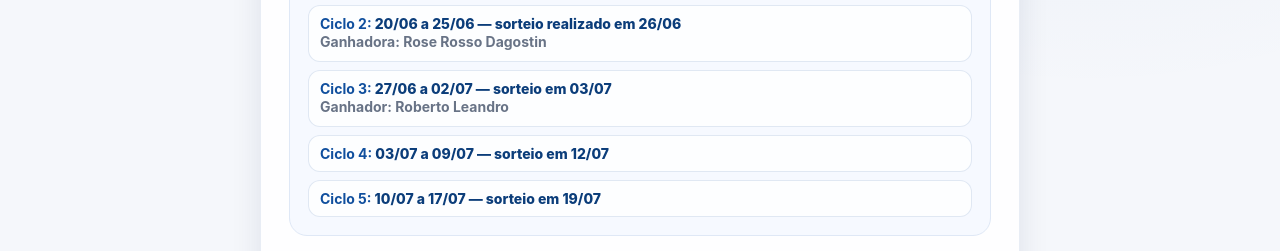
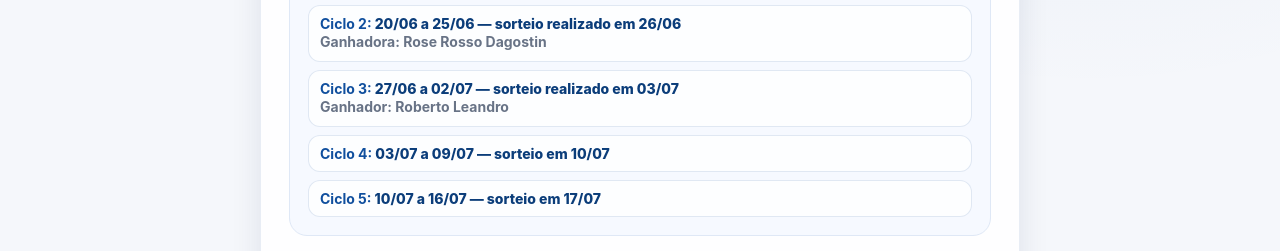
Before and after one commit to carolsalvaro/craquedacopahn, a website: page index.html in a window 1280 px wide. Shown: the part 761-1012 px from the top of the page. Drawn offline with Linux system fonts and the light colour scheme; no server answers.

Commit message:
Update index.html

```diff
--- a/index.html
+++ b/index.html
@@ -60,11 +60,11 @@
     <li><b>Ciclo 2:</b> 20/06 a 25/06 — sorteio realizado em 26/06
        <span>Ganhadora: Rose Rosso Dagostin</span>
     </li>
-    <li><b>Ciclo 3:</b> 27/06 a 02/07 — sorteio em 03/07
+    <li><b>Ciclo 3:</b> 27/06 a 02/07 — sorteio realizado em 03/07
       <span>Ganhador: Roberto Leandro</span>
     </li>
-    <li><b>Ciclo 4:</b> 03/07 a 09/07 — sorteio em 12/07</li>
-    <li><b>Ciclo 5:</b> 10/07 a 17/07 — sorteio em 19/07</li>
+    <li><b>Ciclo 4:</b> 03/07 a 09/07 — sorteio em 10/07</li>
+    <li><b>Ciclo 5:</b> 10/07 a 16/07 — sorteio em 17/07</li>
   </ul>
 </div>
 
```
